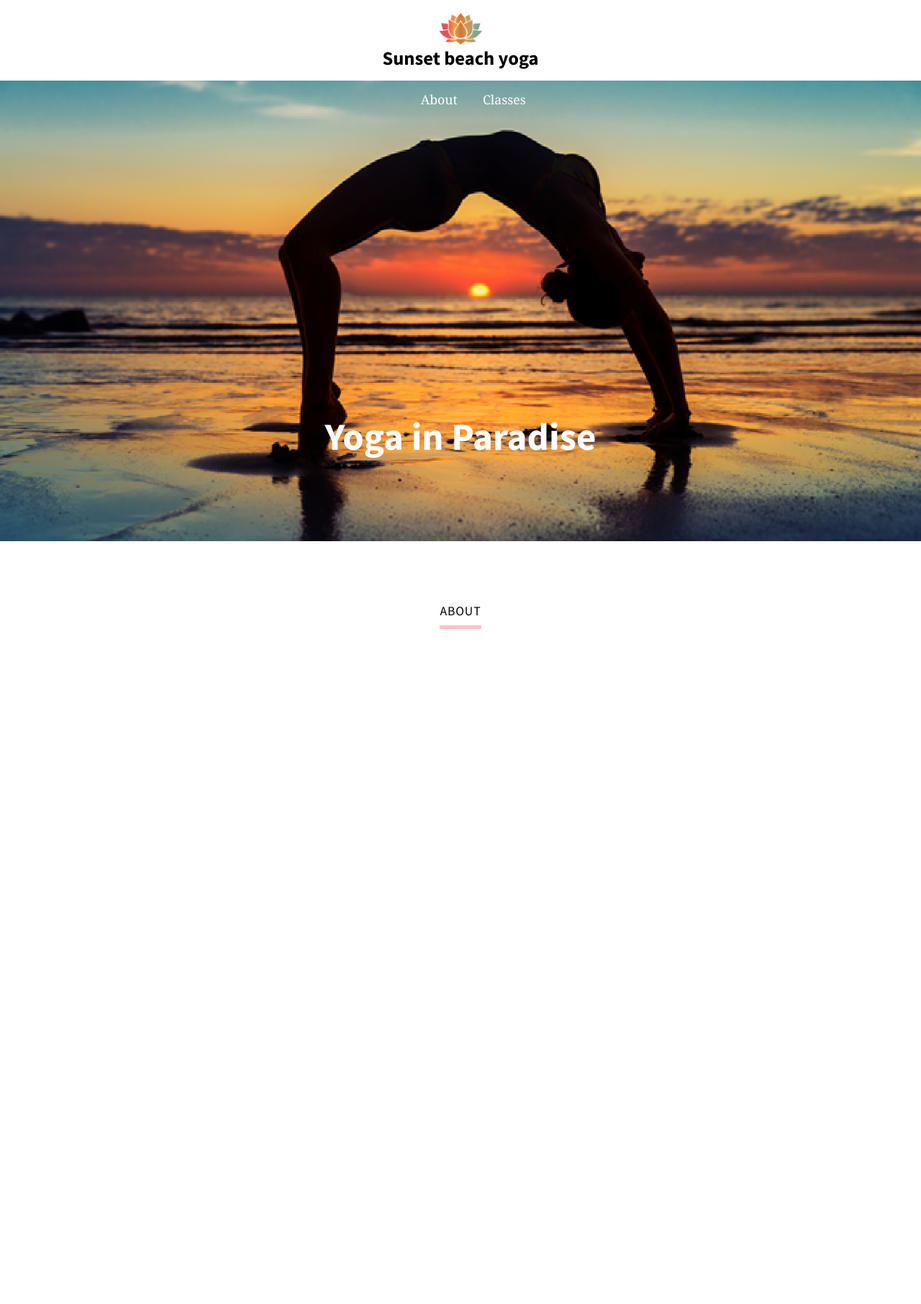
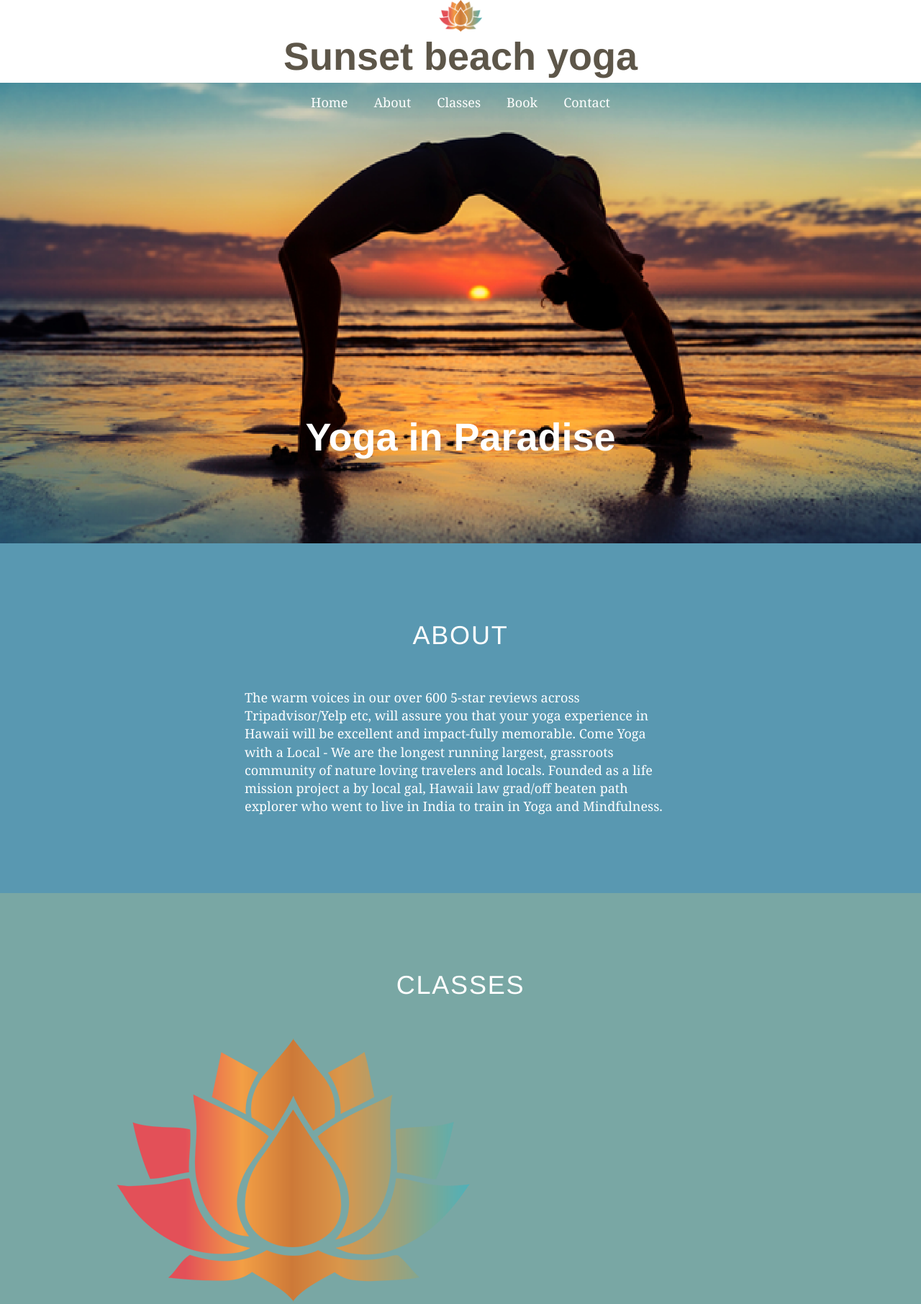
Before and after one commit to AiTomoi/sunsetbeachyoga, a plain HTML site: page index.html in a window 1280 px wide. Shown: the top 1812 px of the page at 72% size. Before the commit the page ends 1210 px from the top, so only its background shows below. Drawn offline with Linux system fonts and the light colour scheme; a web font is replaced by a local one.

Commit message:
sunsetbeachyoga1208

```diff
--- a/css/style.css
+++ b/css/style.css
@@ -36,20 +36,20 @@ TABLE OF CONTENTS
 */
 /* BASE TEXT COLORS */
 body {
-  color: rgba(0, 0, 0, 0.8);
+  color: #5D5649;
 }
 
 h1, h2, h3, h4, h5, h6 {
-  color: black;
+  color: #5D5649;
 }
 
 /* BASE TEXT FONTS */
 body {
-  font-family: "Source Serif Pro", Georgia, "Times New Roman", Times, serif;
+  font-family: "maecenas", Georgia, "Times New Roman", Times, serif;
 }
 
 h1, h2, h3, h4, h5, h6 {
-  font-family: "Source Sans Pro", Helvetica, Arial, Helvetica, sans-serif;
+  font-family: "liebegerda", Helvetica, Arial, Helvetica, sans-serif;
 }
 
 /* BASE TYPOGRAPHY */
@@ -81,6 +81,7 @@ h3 {
 /* LIMIT NMBER OF CHARACTERS PER LINE */
 P {
   max-width: 40em;
+
 }
 
 /* HORIZONTAL LINE */
@@ -97,7 +98,7 @@ hr {
   font-weight: nomal;
   line-height: 1;
   margin: 0;
-  color: pink;
+  color: red;
 }
 
 .subheadline {
@@ -110,15 +111,20 @@ hr {
 
 /* SECTION heading*/
 .section-heading {
-  font-size: 1em;
-  font-family: "Source Sans Pro", Helvetica, Arial, Helvetica, sans-serif;
+  font-size: 2em;
+
   font-weight: normal;
   text-transform: uppercase;
   letter-spacing: 0.05em;
-  border-bottom: 5px solid pink;
   display: table;
   padding: 0 0 0.5em 0;
-  margin: 1em auto 3em auto;
+  margin: 1em auto 1em auto;
+
+}
+
+.section-heading {
+  font-size: 2em;
+
 }
 
 /* BUTTONS */
@@ -166,7 +172,7 @@ body {
 }
 @media (min-width: 1250px) {
   body {
-    font-size: 110.5%;
+    font-size: 112.5%;
   }
 }
 /* SEMENTIC GRID */
@@ -206,6 +212,9 @@ body {
   }
   .row .one-fourth {
     width: 23%;
+
+    text-align: right;
+
   }
   .row .three-fourths {
     width: 73%;
@@ -236,7 +245,7 @@ body {
 /* SITE STRUCTURE */
 .site-header {
   background: 　 #9e0000;
-  padding: 1em;
+  padding: em;
   text-align: center ;
 
 }
@@ -249,8 +258,10 @@ body {
   max-width: 60px;
 }
 .site-header h1 {
-  font-size: 1.5em;
+  font-size: ３em;
   margin: 0;
+  padding-bottom: .2em;
+
 }
 
 /* SITE FOOTER */
@@ -269,7 +280,7 @@ body {
 .site-nav {
   position: absolute;
   width: 100%;
-  padding-top: 1em;
+  padding-top: 0em;
 }
 
 .site-nav ul {
@@ -288,7 +299,7 @@ body {
 }
 
 section {
-  padding: 4em 0;
+  padding: 4em 0 6em 0;
 }
 
 /* HERO SECTION */
@@ -311,3 +322,54 @@ section {
 .hero p {
   margin-bottom: 1em auto;
 }
+
+/* Darksection */
+.dark {
+  color: white;
+}
+
+.dark h1, .dark h2, .dark h3 {
+  color: white;
+
+}
+
+/* About */
+
+#about {
+  background-color: #5998B1;
+}
+
+#about p {
+  max-width: 600px;
+  margin: 0 auto;
+
+}
+
+#classes {
+  background-color: #79A7A4;
+}
+
+#book {
+  background-color: #C7C393;
+}
+
+
+#contact {
+  background-color: #ADA18E;
+}
+
+
+
+
+
+
+/* Form */
+
+
+
+
+form{
+  width:460px;
+  margin:0 auto;
+  align-items: center;
+}
--- a/index.html
+++ b/index.html
@@ -1,5 +1,6 @@
 <!DOCTYPE html>
 <html lang="en">
+
 <head>
 
     <meta charset="UTF-8">
@@ -7,11 +8,13 @@
     <title>Sunset beach yoga</title>
 
 
-<!--GOOGLE FONTS-->
-<link href="https://fonts.googleapis.com/css2?family=Source+Sans+Pro:ital,wght@0,400;0,700;1,400;1,700&display=swap" rel="stylesheet">
+    <!--Abobe FONTS-->
+    <link rel="stylesheet" href="https://use.typekit.net/gne2wfp.css">
+
     <!-- MAIN CSS STYLES -->
     <link rel="stylesheet" href="css/style.css">
 </head>
+
 <body>
 
     <header class="site-header">
@@ -22,8 +25,11 @@
         </div>
         <nav class="site-nav">
             <ul>
+                <li><a href="#home">Home</a></li>
                 <li><a href="#about">About</a></li>
                 <li><a href="#classes">Classes</a></li>
+                <li><a href="#classes">Book</a></li>
+                <li><a href="#classes">Contact</a></li>
             </ul>
         </nav>
     </header>
@@ -38,20 +44,83 @@
         </section>
 
 
-        <section id="about">
+        <section id="about" class="dark">
 
             <div class="container">
 
                 <h2 class="section-heading">About</h2>
 
+                <p> The warm voices in our over 600 5-star reviews across Tripadvisor/Yelp etc, will assure you that
+                    your yoga experience in Hawaii will be excellent and impact-fully memorable. Come Yoga with a Local
+                    - We are the longest running largest, grassroots community of nature loving travelers and locals.
+                    Founded as a life mission project a by local gal, Hawaii law grad/off beaten path explorer who went
+                    to live in India to train in Yoga and Mindfulness. </p>
 
+
+                <!-- <div class="row">
+
+                    <div class="one-fourth column">
+                        <p>Begin to breathe</p>
+                        <p>-then be in the moment…</p>
+                    </div>
+                </div> -->
+
+
+                <!-- <div class="one-thirds column">
+                    <a class="button">Instructor</a>
+                </div>
+                <div class="one-thirds column">
+                    <a class="button">Our mission</a>
+                </div> -->
 
             </div>
 
         </section>
 
-        <section id="classes">
+        <section id="classes" class="dark">
+
+
             <div class="container">
+
+                <h2 class="section-heading">Classes</h2>
+
+                <img src="img/lotuslogo.png" alt="sunset beach yoga logo">
+                <div class="one-thirds column">
+                    <a class="button">Instructor</a>
+                </div>
+                <img src="img/lotuslogo.png" alt="sunset beach yoga logo">
+                <div class="one-thirds column">
+                    <a class="button">Our mission</a>
+                </div>
+
+            </div>
+        </section>
+
+
+        <section id="book" class="dark">
+            <div class="container">
+
+                <h2 class="section-heading">Book</h2>
+                <ul>
+
+                    <li><input class="inputs" type="text" name="class"></li>
+                    <li><input class="inputs" type="text" name="date"></li>
+                    <li><input class="inputs" type="text" name="number"></li>
+                </ul>
+            </div>
+
+        </section>
+
+        <section id="contact" class="dark">
+            <div class="container">
+
+                <img src="img/lotuslogo.png" alt="sunset beach yoga logo">
+                <p></p>
+
+
+
+
+
 
             </div>
 
```
Also changed, not shown: img/beachyoga1.png (added). Lines whose indentation alone changed are shown as unchanged.
